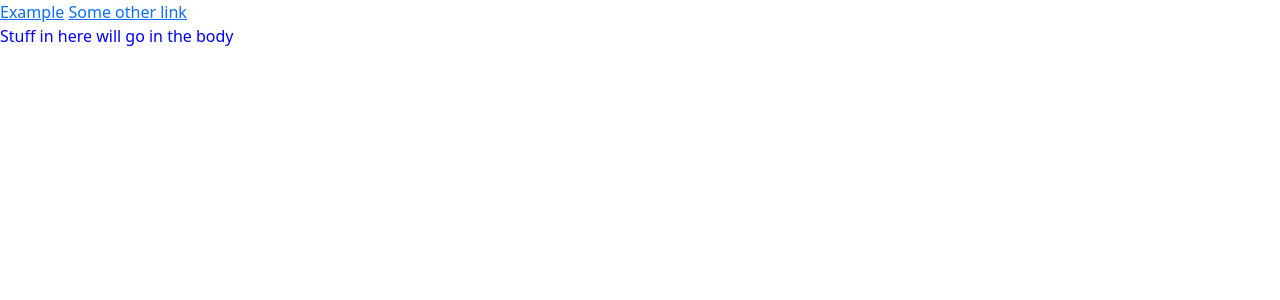
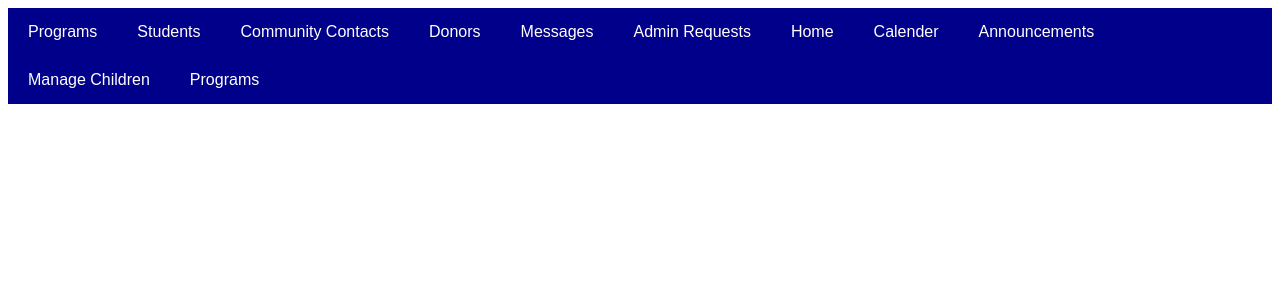
Before and after one commit to jacobef/lec-frontend-drafting, a Django app: page /example/ in a window 1280 px wide. Shown: the top 300 px of the page. Run offline with Django 4.2, Linux system fonts and the light colour scheme.

Commit message:
rough draft nav bar

```diff
--- /dev/null
+++ b/static/nav_bar_style.css
@@ -0,0 +1,24 @@
+ul {
+  list-style-type: none;
+  margin:0;
+  padding: 0;
+  overflow: hidden;
+  background-color: darkblue;
+}
+
+li {
+  float: left;
+}
+
+li a {
+  display: block;
+  color: white;
+  text-align: center;
+  padding: 15px 20px;
+  text-decoration: none;
+  font-family: Arial;
+}
+
+li a:hover {
+  background-color: midnightblue;
+}
--- a/templates/example_page.html
+++ b/templates/example_page.html
@@ -1,4 +1,4 @@
-{% extends "example_base.html" %}
+{% extends "nav_bar.html" %}
 {% block title %}Example Page{% endblock %}
 {% block content %}
     Stuff in here will go in the body
--- /dev/null
+++ b/templates/nav_bar.html
@@ -0,0 +1,27 @@
+<!DOCTYPE html>
+<html lang="en">
+<head>
+    <meta charset="UTF-8">
+    <title>NavBar</title>
+    <link rel="stylesheet" type="text/css" href="/static/nav_bar_style.css">
+</head>
+<body>
+    <ul class="nav">
+        <!-- one nav bar but depending on what user you are you will see different links -->
+        <!-- links will determine who sees what -->
+        <!-- admin view -->
+        <li><a href="#">Programs</a></li>
+        <li><a href="#">Students</a></li>
+        <li><a href="#">Community Contacts</a></li>
+        <li><a href="#">Donors</a></li>
+        <li><a href="#">Messages</a></li>
+        <li><a href="#">Admin Requests</a></li>
+        <!-- parent view -->
+        <li><a href="#">Home</a></li>
+        <li><a href="#">Calender</a></li>
+        <li><a href="#">Announcements</a></li>
+        <li><a href="#">Manage Children</a></li>
+        <li><a href="#">Programs</a></li> <!-- this link may be the only one shared by admin and parents -->
+    </ul>
+</body>
+</html>
```
